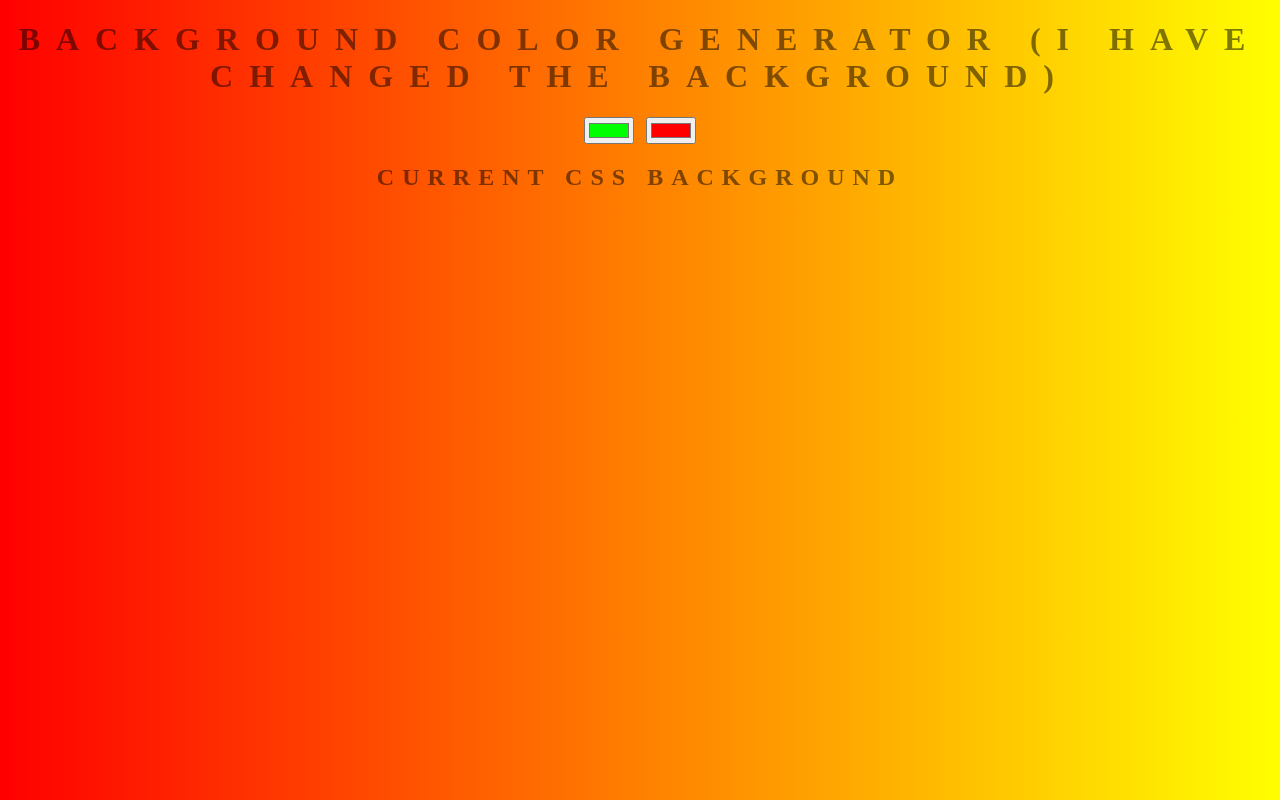
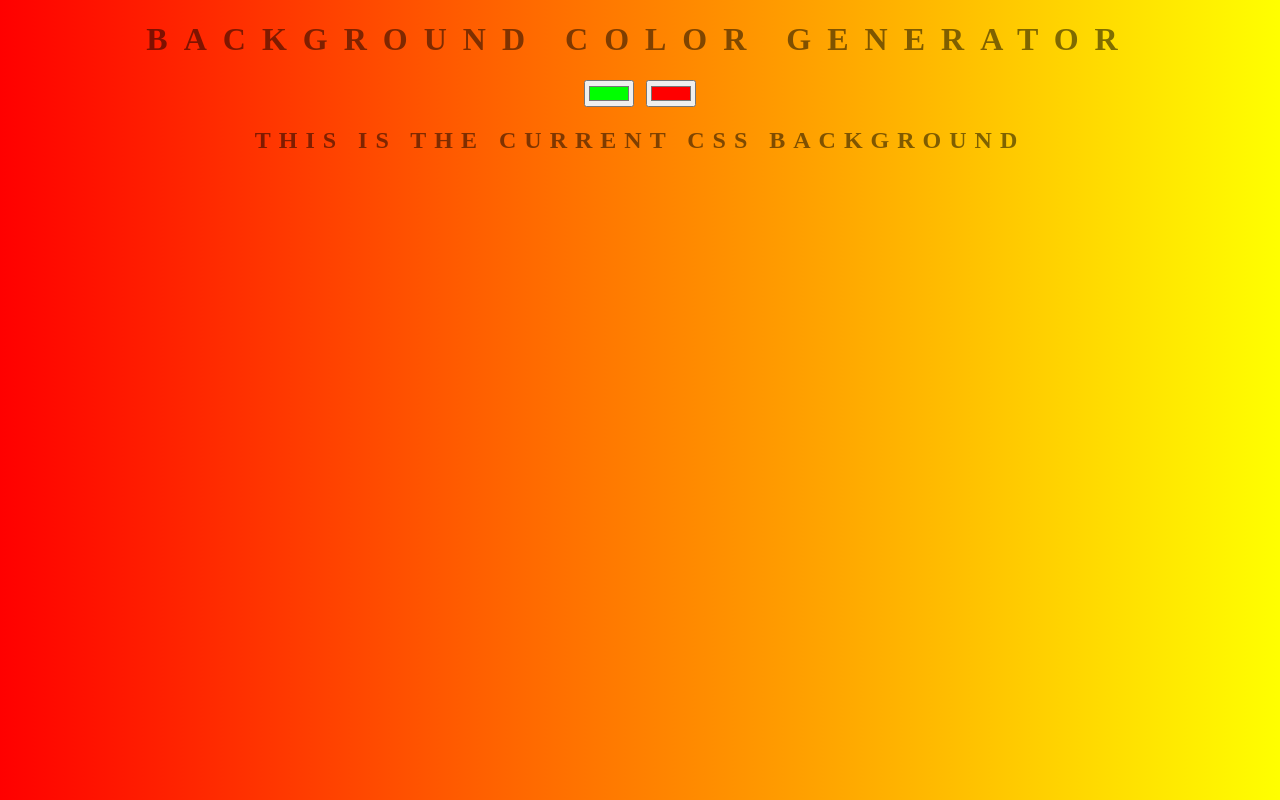
Before and after one commit to ajayksuresh/color-gradient, a plain HTML site: page index.html in a window 1280 px wide. Drawn offline with Linux system fonts and the light colour scheme.

Commit message:
changing text

```diff
--- a/index.html
+++ b/index.html
@@ -7,10 +7,10 @@
     <link rel="stylesheet" href="style.css">
 </head>
 <body id="gradient">
-    <h1>Background color generator (I have changed the background)</h1>
+    <h1>Background color generator</h1>
     <input class="color1" type="color" name="color1" value="#00ff00">
     <input class="color2" type="color" name="color2" value="#ff0000">
-    <h2>Current CSS Background</h2>
+    <h2>This is the Current CSS Background</h2>
     <h3></h3>
     <script src="script.js"></script>
 </body>
```
